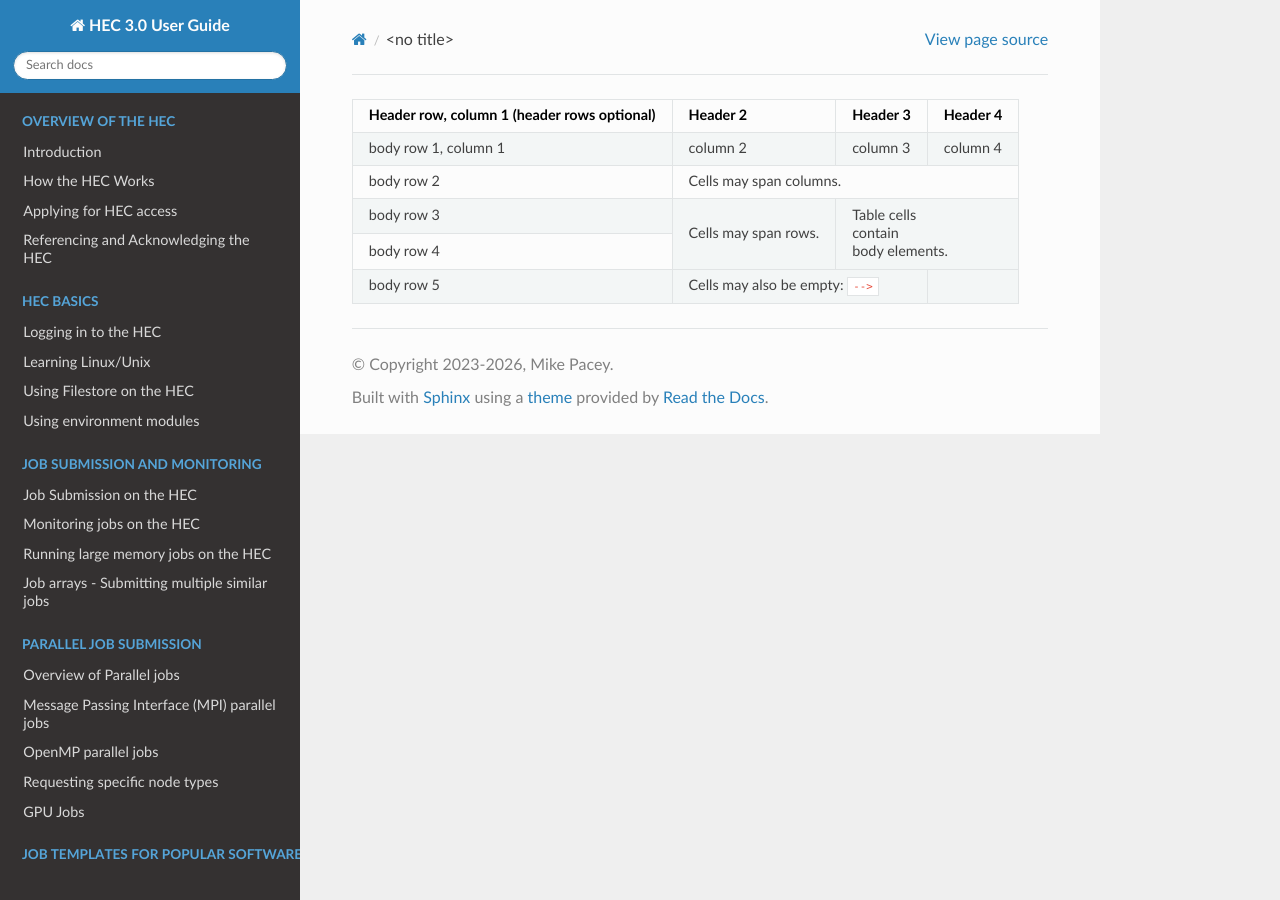
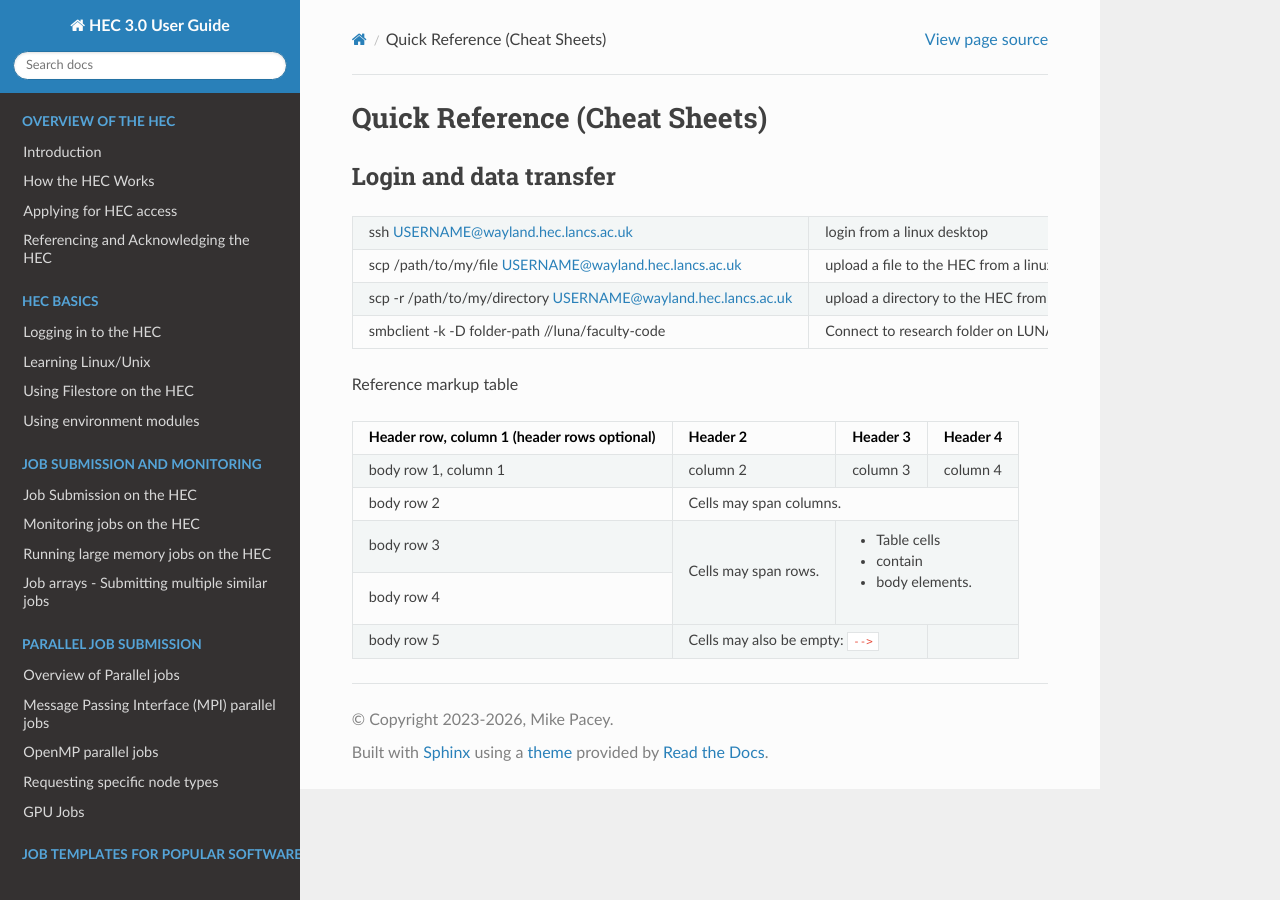
Before and after one commit to MikePacey/Lancaster-HEC, a Sphinx documentation site: the page built from docs/cheatsheet.rst, in a window 1280 px wide. Built offline with Sphinx 7.4.7 and the Read the Docs theme 3.1.0, drawn with Linux system fonts in a browser that asks for light colours; formulas are drawn with MathJax 3.

Commit message:
main branch

```diff
--- a/docs/cheatsheet.rst
+++ b/docs/cheatsheet.rst
@@ -1,4 +1,20 @@
+Quick Reference (Cheat Sheets)
+==============================
 
+Login and data transfer
+-----------------------
+
++---------------------------------------------------------------+--------------------------------------------------------------------------+
+| ssh USERNAME@wayland.hec.lancs.ac.uk                          | login from a linux desktop                                               |
++---------------------------------------------------------------+--------------------------------------------------------------------------+
+| scp /path/to/my/file USERNAME@wayland.hec.lancs.ac.uk         | upload a file to the HEC from a linux desktop                            |
++---------------------------------------------------------------+--------------------------------------------------------------------------+
+| scp -r /path/to/my/directory USERNAME@wayland.hec.lancs.ac.uk | upload a directory to the HEC from a linux desktop                       |
++---------------------------------------------------------------+--------------------------------------------------------------------------+
+| smbclient -k -D folder-path //luna/faculty-code               | Connect to research folder on LUNA. User put and get to upload/download  |
++---------------------------------------------------------------+--------------------------------------------------------------------------+
+
+Reference markup table
 
 +------------------------+------------+----------+----------+
 | Header row, column 1   | Header 2   | Header 3 | Header 4 |
```
